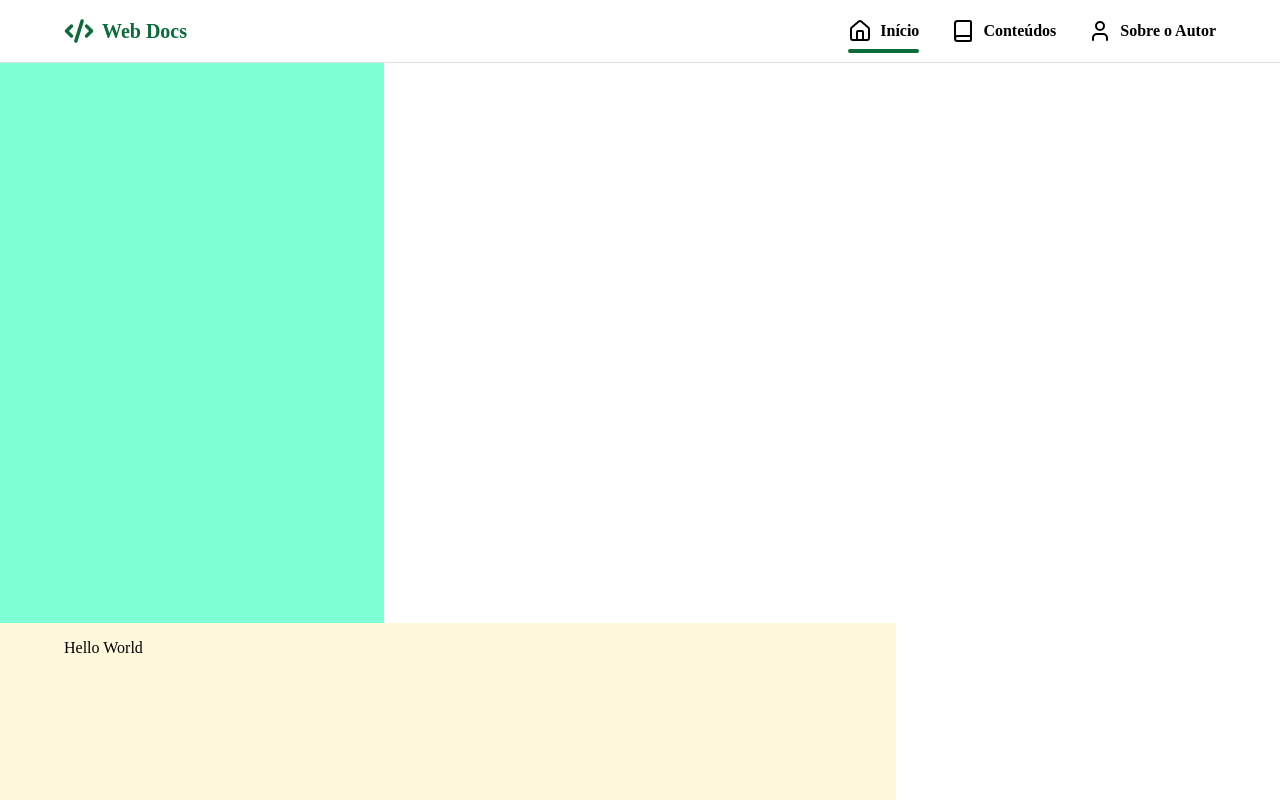
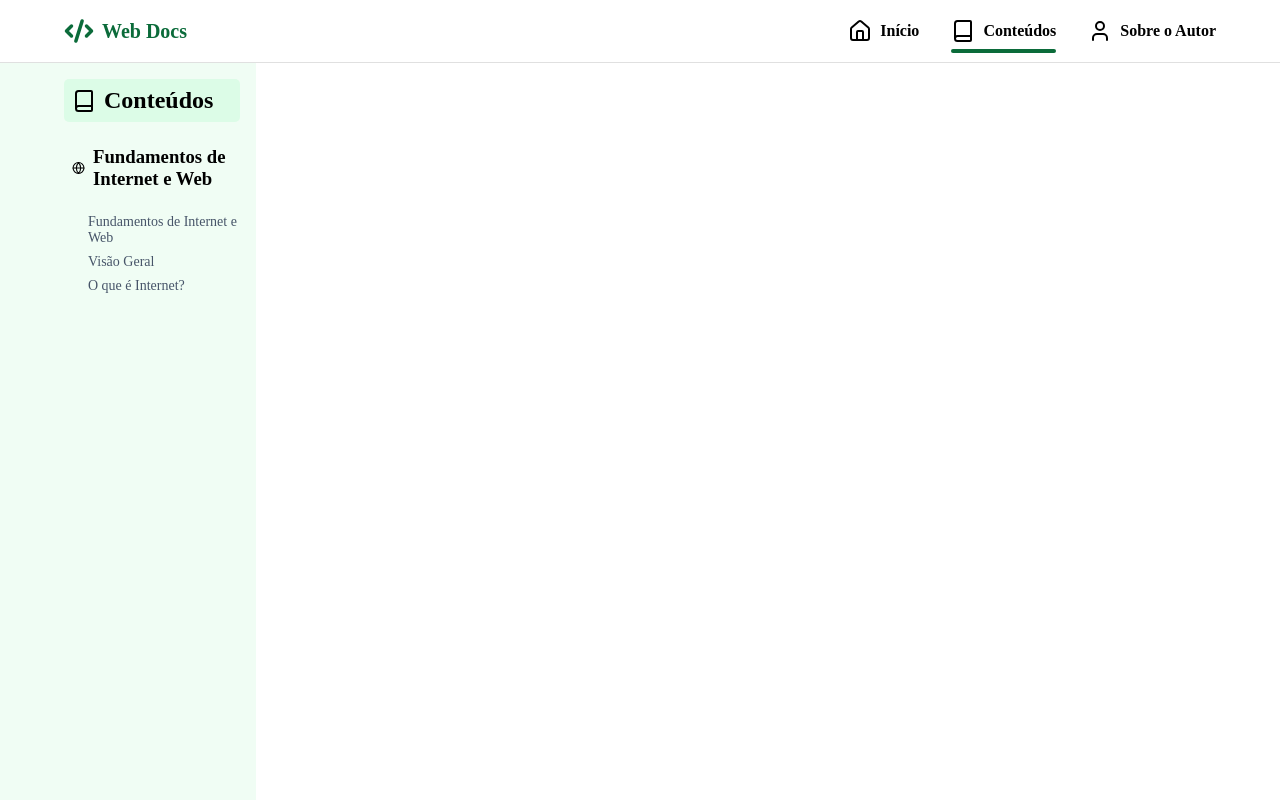
Before and after one commit to e-duarte/Web-Doc-Project, a plain HTML site: page Web Doc/pages/web.html in a window 1280 px wide. Shown: the top 800 px of the page. Drawn offline with nearby package versions, Linux system fonts and the light colour scheme.

Commit message:
aside conteudo

```diff
--- a/Web Doc/css/components.css
+++ b/Web Doc/css/components.css
@@ -1,7 +1,6 @@
 header, main{
     padding: 1rem 4rem;
 }
-
 
 /* Barra de navegação */
 header{
--- a/Web Doc/css/web.css
+++ b/Web Doc/css/web.css
@@ -1,11 +1,47 @@
-aside{
-    background-color: aquamarine;
-    width: 30vw;
-    height: 70vh;
+body{
+    display: flex;
+    flex-direction: column;
+    min-height: 100vh;
 }
 
-main{
-    background-color: cornsilk;
-    width: 70vw;
-    height: 70vh;
+.content{
+    display: flex;
+    flex:1;
 }
+
+.aside-content{
+    width: 20vw;
+    padding: 1rem 1rem 1rem 4rem;
+    background-color: var(--color-green-soft);
+
+    .aside-nav-item{
+        padding: .5rem;
+    }
+
+    .nav-learn{
+        display: flex;
+        flex-direction: column;
+        gap: 1rem;
+
+        .nav-web-list{
+            list-style: none;
+            padding-left: 1.5rem;
+
+            li{
+                margin-bottom: .5rem;
+                font-size: 14px;
+                color: var(--color-text-secondary);
+            }
+        }
+    }
+
+    .item-selected{
+        background-color: var(--color-green-light);
+        border-radius: 5px;
+    }
+
+}
+
+.main-content{
+    width: 80vw;
+}
--- a/Web Doc/pages/web.html
+++ b/Web Doc/pages/web.html
@@ -1,5 +1,6 @@
 <!DOCTYPE html>
 <html lang="pt-br">
+
 <head>
     <meta charset="UTF-8">
     <title>Web Docs - Fundamentos de Internet e Web</title>
@@ -7,11 +8,12 @@
     <link rel="stylesheet" href="../css/components.css">
     <link rel="stylesheet" href="../css/web.css">
 </head>
+
 <body>
     <header>
         <nav class="nav-bar">
             <div class="logo-label">
-                <a href="index.html" id="logo" class="label">
+                <a href="../index.html" id="logo" class="label">
                     <i data-lucide="code-xml"></i>
                     Web Docs
                 </a>
@@ -19,19 +21,19 @@
 
             <ul class="main-nav">
                 <li>
-                    <a href="index.html" class="label checked">
+                    <a href="../index.html" class="label">
                         <i data-lucide="house"></i>
                         Início
                     </a>
                 </li>
                 <li>
-                    <a href="index.html" class="label">
+                    <a href="web.html" class="label checked">
                         <i data-lucide="book"></i>
                         Conteúdos
                     </a>
                 </li>
-                <li >
-                    <a href="index.html" class="label">
+                <li>
+                    <a href="../index.html" class="label">
                         <i data-lucide="user"></i>
                         Sobre o Autor
                     </a>
@@ -40,10 +42,18 @@
         </nav>
     </header>
 
-    <aside>
-        <!-- <nav class="aside-nav">
+    <div class="content">
+        <aside class="aside-content">
+            <nav class="nav-learn">
+                <div class="nav-title label aside-nav-item item-selected">
+                    <i data-lucide="book"></i>
                     <h2>Conteúdos</h2>
-            <ul>
+                </div>
+                <div class="nav-web label aside-nav-item">
+                    <i data-lucide="globe"></i>
+                    <h3>Fundamentos de Internet e Web</h3>
+                </div>
+                <ul class="nav-web-list">
                     <li>
                         Fundamentos de Internet e Web
                     <li>
@@ -52,14 +62,13 @@
                     <li>
                         O que é Internet?
                     </li>
-                </li>
                 </ul>
-        </nav> -->
+            </nav>
         </aside>
 
-    <main>
-        Hello World
+        <main class="main-content">
         </main>
+    </div>
 
     <script src="https://unpkg.com/lucide@latest"></script>
 
@@ -67,4 +76,5 @@
         lucide.createIcons();
     </script>
 </body>
+
 </html>
```
Lines whose indentation alone changed are shown as unchanged.
